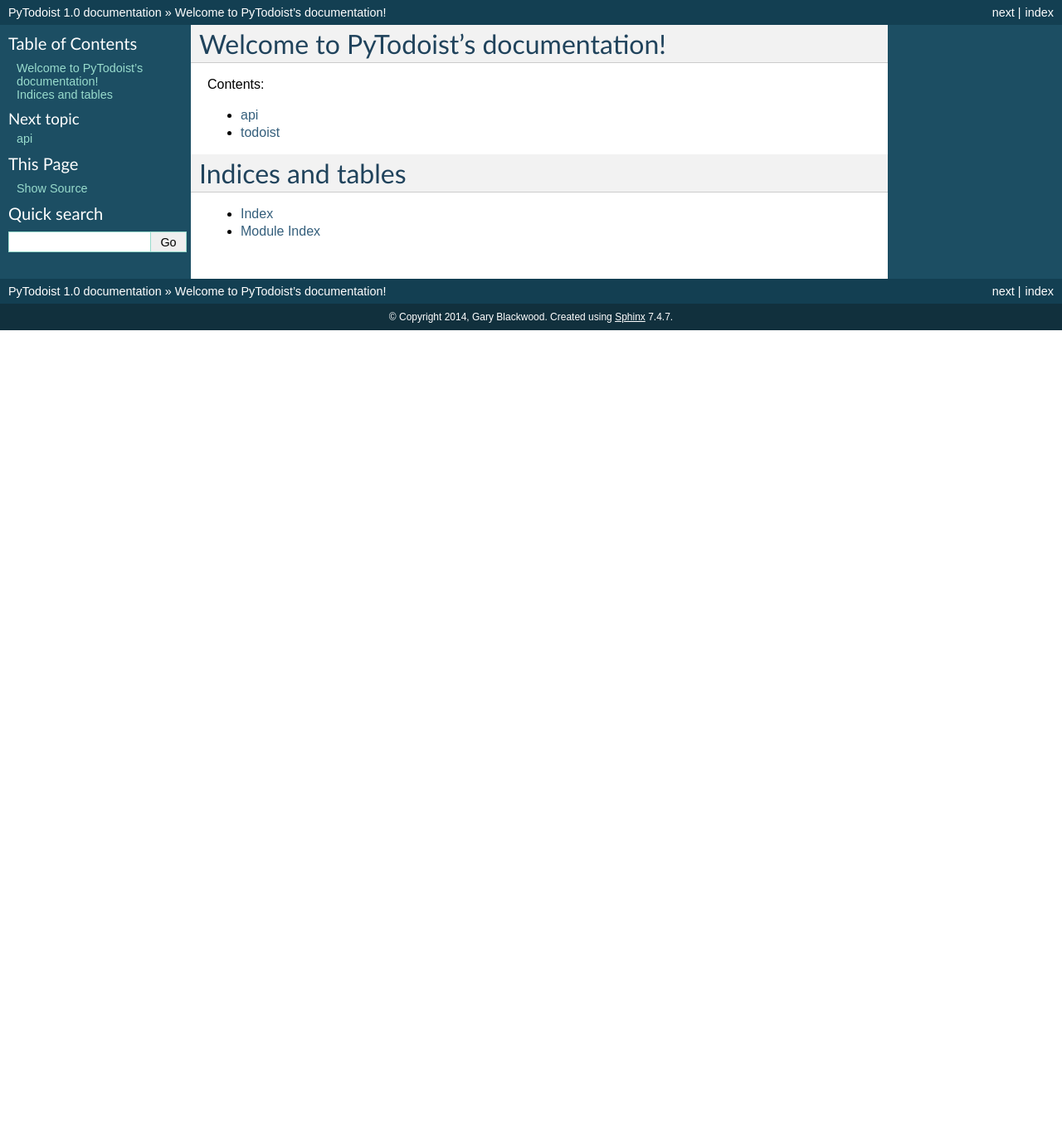
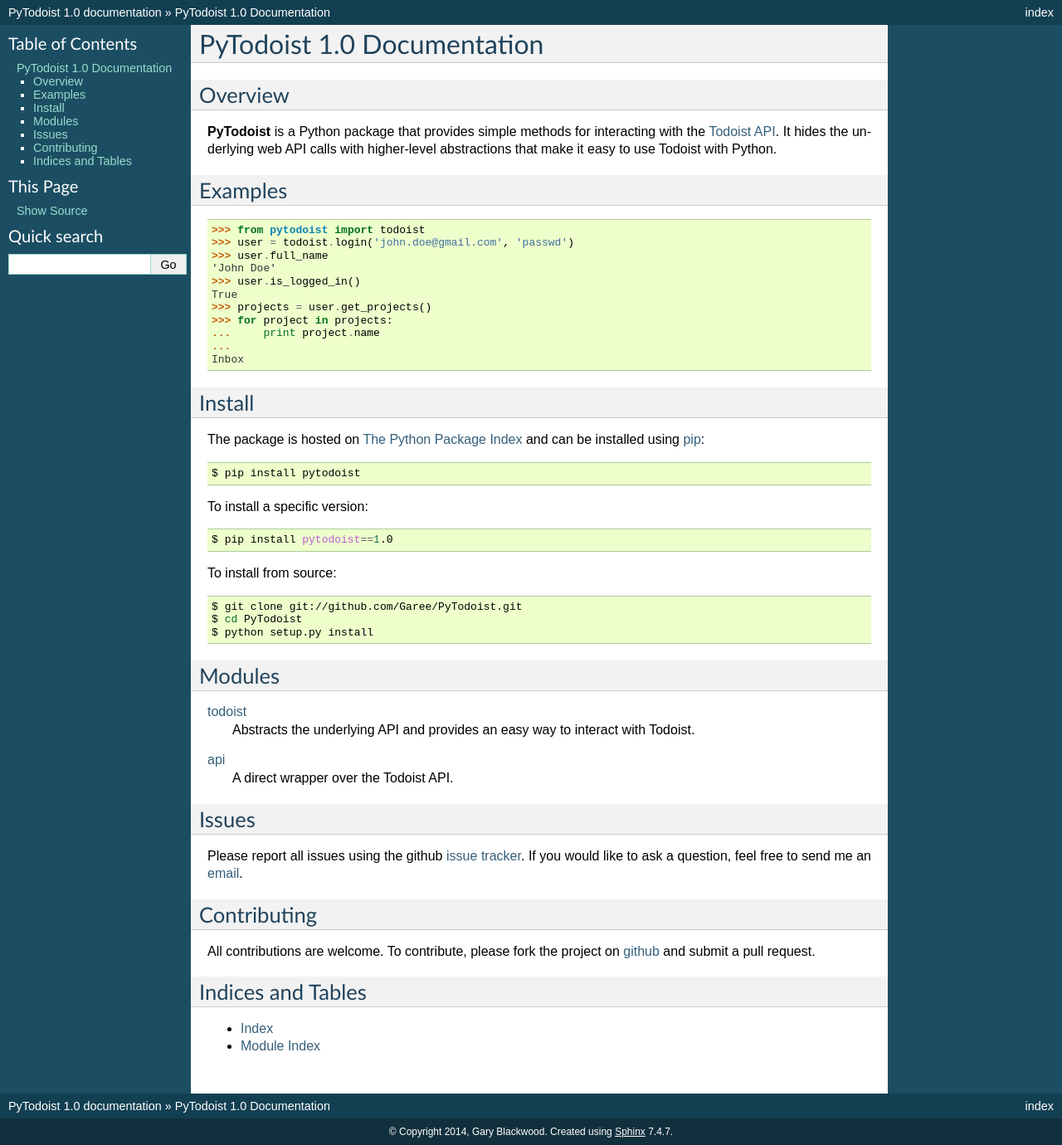
Before and after one commit to Garee/pytodoist, a Sphinx documentation site: the page built from docs/source/index.rst, in a window 1280 px wide. Shown: the whole page at 83% size. Built offline with Sphinx 7.4.7, drawn with Linux system fonts in a browser that asks for light colours; before the commit the page ends 900 px from its top, so only the background shows below that.

Commit message:
Updated the documentation.

```diff
--- a/docs/source/api.rst
+++ b/docs/source/api.rst
@@ -1,5 +1,5 @@
 api
-******
+***
 
 .. automodule:: pytodoist.api
    :members:
--- a/docs/source/conf.py
+++ b/docs/source/conf.py
@@ -32,9 +32,12 @@
 # ones.
 extensions = [
     'sphinx.ext.autodoc',
+    'sphinx.ext.autosummary',
     'sphinx.ext.coverage',
     'sphinx.ext.viewcode',
 ]
+
+autodoc_member_order = 'bysource'
 
 # Add any paths that contain templates here, relative to this directory.
 templates_path = ['_templates']
--- a/docs/source/index.rst
+++ b/docs/source/index.rst
@@ -1,21 +1,67 @@
-.. PyTodoist documentation master file, created by
-   sphinx-quickstart on Sat Apr  5 15:17:02 2014.
-   You can adapt this file completely to your liking, but it should at least
-   contain the root `toctree` directive.
+PyTodoist |release| Documentation
+=================================
 
-Welcome to PyTodoist's documentation!
-=====================================
+Overview
+--------
+**PyTodoist** is a Python package that provides simple methods for interacting with the `Todoist API <http://todoist.com/API/>`_. It hides the underlying web API calls with higher-level abstractions that make it easy to use Todoist with Python.
 
-Contents:
+Examples
+--------
 
-.. toctree::
-   :maxdepth: 2
+>>> from pytodoist import todoist
+>>> user = todoist.login('john.doe@gmail.com', 'passwd')
+>>> user.full_name
+'John Doe'
+>>> user.is_logged_in()
+True
+>>> projects = user.get_projects()
+>>> for project in projects:
+...     print project.name
+...
+Inbox
 
-   api.rst
-   todoist.rst
+Install
+-------
 
-Indices and tables
-==================
+The package is hosted on `The Python Package Index <https://pypi.python.org/pypi>`_ and can be installed using `pip <https://pypi.python.org/pypi/pip>`_:
+
+.. code-block:: bash
+
+   $ pip install pytodoist
+
+To install a specific version:
+
+.. code-block:: bash
+
+   $ pip install pytodoist==1.0
+
+To install from source:
+
+.. code-block:: bash
+
+   $ git clone git://github.com/Garee/PyTodoist.git
+   $ cd PyTodoist
+   $ python setup.py install
+
+Modules
+-------
+:doc:`todoist`
+    Abstracts the underlying API and provides an easy way to interact with Todoist.
+
+:doc:`api`
+    A direct wrapper over the Todoist API.
+
+Issues
+------
+Please report all issues using the github `issue tracker <https://github.com/Garee/PyTodoist/issues>`_. If you would like to ask a question, feel free to send me an `email <mailto:gary@garyblackwood.co.uk>`_.
+
+Contributing
+------------
+
+All contributions are welcome. To contribute, please fork the project on `github <https://github.com/Garee/PyTodoist>`_ and submit a pull request.
+
+Indices and Tables
+------------------
 
 * :ref:`genindex`
 * :ref:`modindex`
```
Also changed, not shown: 2 other files.
